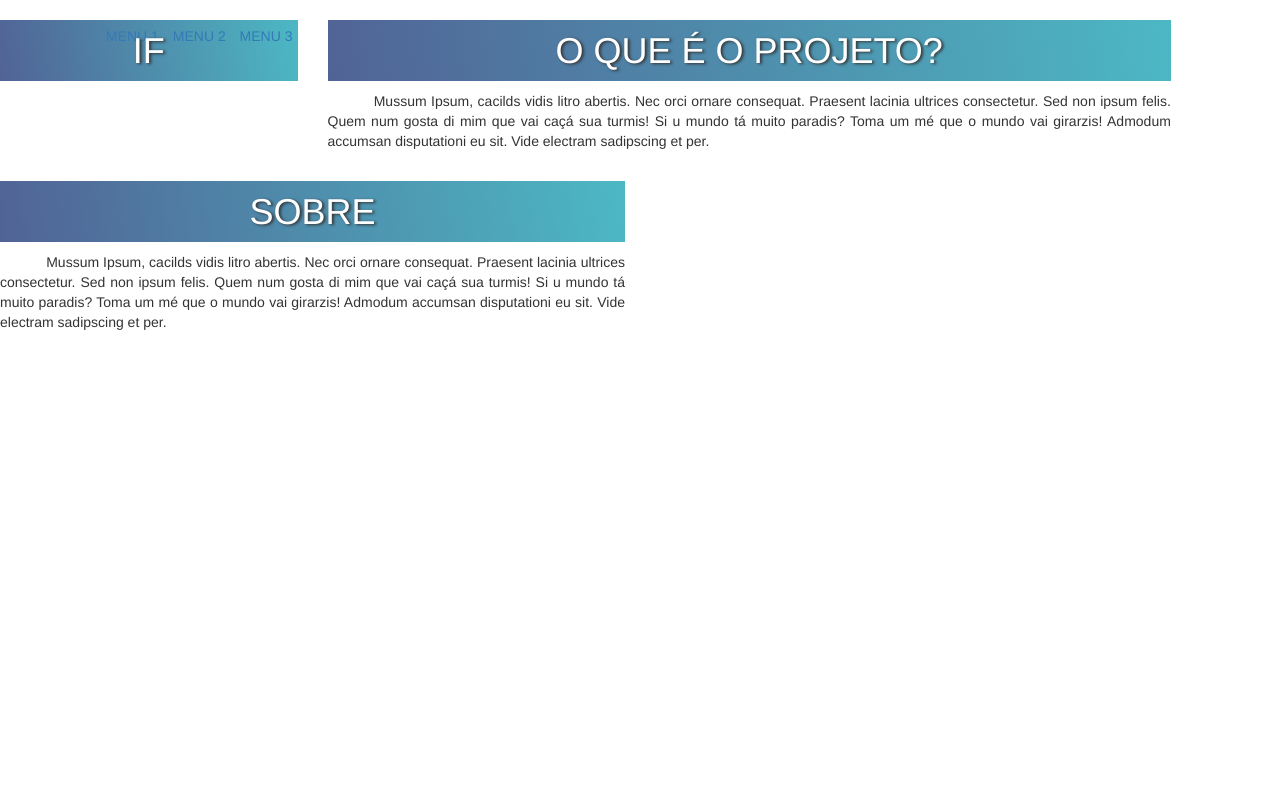
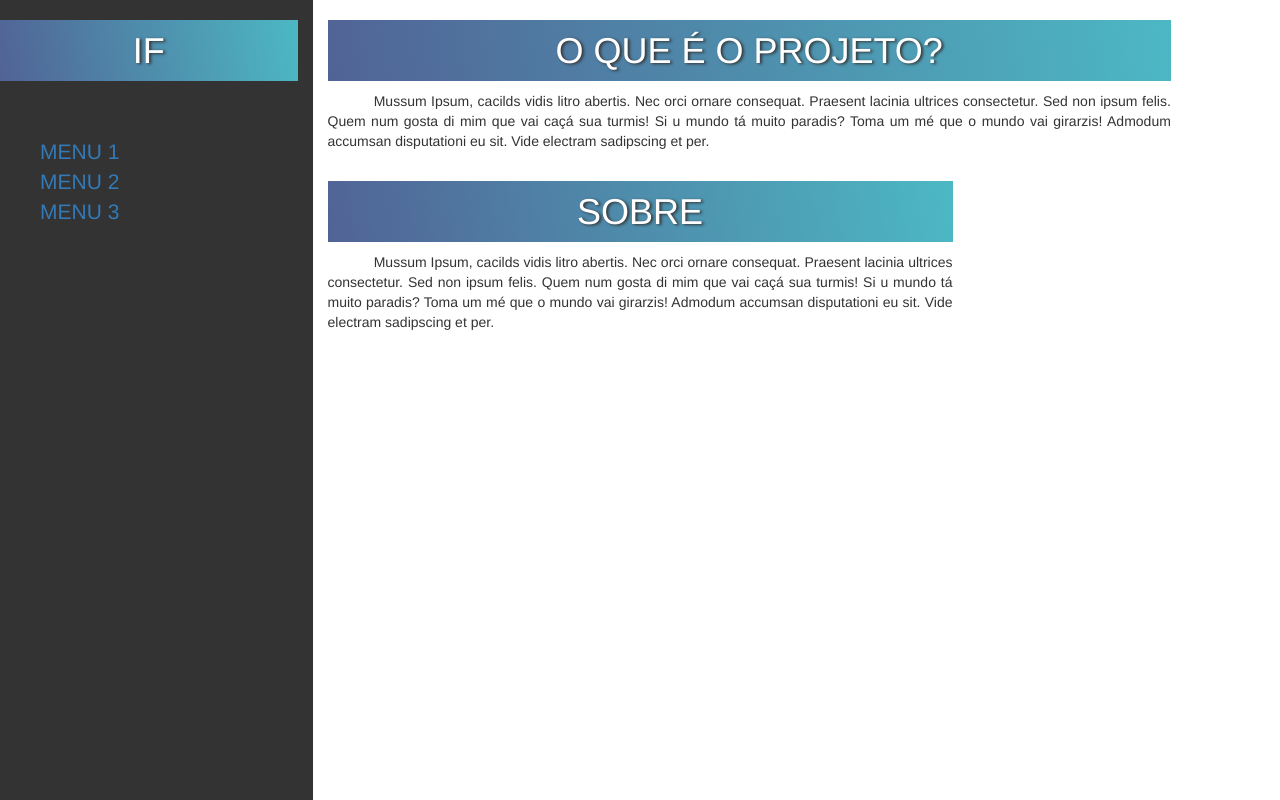
Before and after one commit to 2017-1-LCC/Site-3P4, a website: page index.html in a window 1280 px wide. Drawn offline with nearby package versions, Linux system fonts and the light colour scheme.

Commit message:
Update header.css

```diff
--- a/css/header.css
+++ b/css/header.css
@@ -1,21 +1,17 @@
-.cabecalho {
+.barraLateral {
 	background-color: #333;
 	color: white;
 
-   width: 100%;
-}
-
-.logo {
-   padding: 10px;
+	position: absolute;
+	height: 800px;
 }
 
 .menu {
-   float: right;
-   margin-top: -65px;
+	list-style: none;
+	margin-top: 4em;
 }
 
 .menuItem {
-	list-style: none;
-	display: inline-block;
-	padding: 0 5px;
+	display: block;
+	font-size: 1.5em;
 }
```
